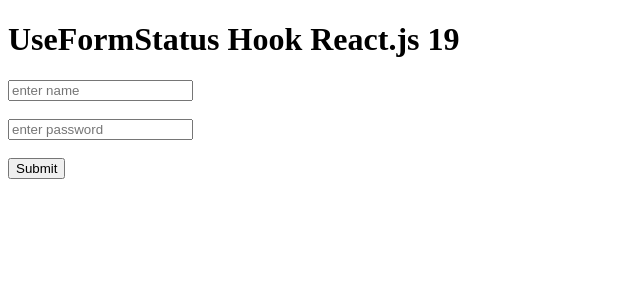
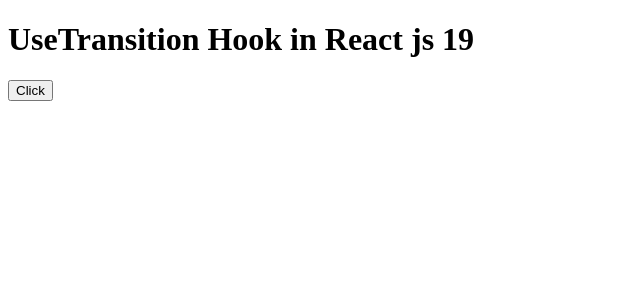
Before and after one commit to py-pankaj-ydv-7/Learning-React-js-step-by-step, a React (Vite) app in the folder react-blog/: page / in a window 1280 px wide. Shown: the top 300 px of the page, without its empty margins (0-640 px from the left). Built offline with nearby package versions, Linux system fonts and the light colour scheme.

Commit message:
UseTransitionHook

```diff
--- a/react-blog/src/App.jsx
+++ b/react-blog/src/App.jsx
@@ -105,7 +105,8 @@
 // import UseRef from "./UseRef";
 // import User from "./User";
 // import ForwardRef from "./ForwardRef";
-import UseFormStatusHook from "./UseFormStatusHook";
+// import UseFormStatusHook from "./UseFormStatusHook";
+import UseTransitionHook from "./UseTransitionHook";
 
 // function App(){
 //   return(
@@ -185,7 +186,8 @@ function App(){
       <User displayName={displayName} name="pankaj yadav" getUser={getUser}/> */}
 
       {/* <ForwardRef/> */}
-      <UseFormStatusHook/>
+      {/* <UseFormStatusHook/> */}
+      <UseTransitionHook/>
 
     </div>
   )
--- a/react-blog/src/UseFormStatusHook.jsx
+++ b/react-blog/src/UseFormStatusHook.jsx
@@ -3,11 +3,11 @@ import {useFormStatus} from 'react-dom'
 function UseFormStatusHook() {
     const handleSubmit=async()=>{
       await  new Promise(res=>setTimeout(res,5000));
-        console.log("submit");
+        // console.log("submit");
     }
     function CustomerForm(){
         const {pending} = useFormStatus();
-        console.log(pending);
+        // console.log(pending);
 
         return(
             <div>
--- /dev/null
+++ b/react-blog/src/UseTransitionHook.jsx
@@ -0,0 +1,30 @@
+import {  useTransition } from "react"
+
+
+function UseTransitionHook() {
+    const [pending,startTransition]=useTransition();
+    const handleButton=async ()=>{
+
+        startTransition(async () =>{
+        await new Promise(res=>setTimeout(res,2000));
+
+        })
+
+
+
+
+    }
+
+  return (
+    <div>
+        <h1>UseTransition Hook in React js 19</h1>
+        {
+            pending?<img width="80px" src="https://upload.wikimedia.org/wikipedia/commons/b/b1/Loading_icon.gif" alt="gif img" />
+            :null
+        }
+        <button disabled={pending} onClick={handleButton} >Click</button>
+    </div>
+  )
+}
+
+export default UseTransitionHook
```
